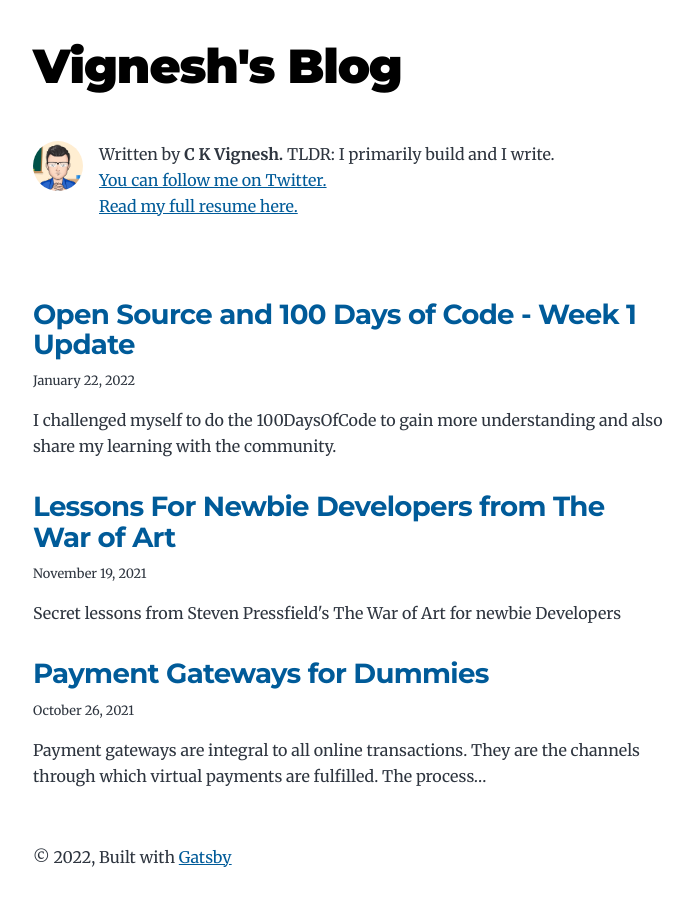
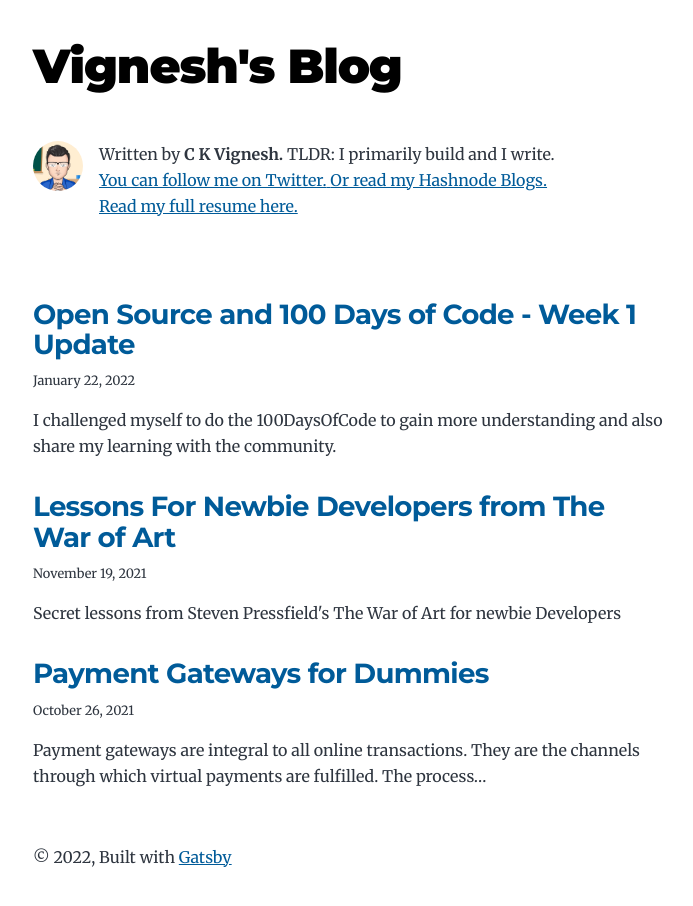
Before and after one commit to ckvignesh/ckvignesh.github.io, a Gatsby site: page / in a window 1280 px wide. Shown: the whole page, without its empty margins (291-984 px from the left). Built offline with nearby package versions, Linux system fonts and the light colour scheme; Gatsby itself is replaced by a stand-in of ours.

Commit message:
added hashnode presence

```diff
--- a/src/components/bio.js
+++ b/src/components/bio.js
@@ -50,6 +50,10 @@ const Bio = () => {
           <a href={`https://twitter.com/${social?.twitter || ``}`}>
             You can follow me on Twitter.
           </a>
+          <a href={`https://ckvignesh.hashnode.dev/`}>
+            {" "}
+            Or read my Hashnode Blogs.
+          </a>
           <br />
           <a href={`https://ckvignesh.github.io/resume/`}>
             Read my full resume here.
```
